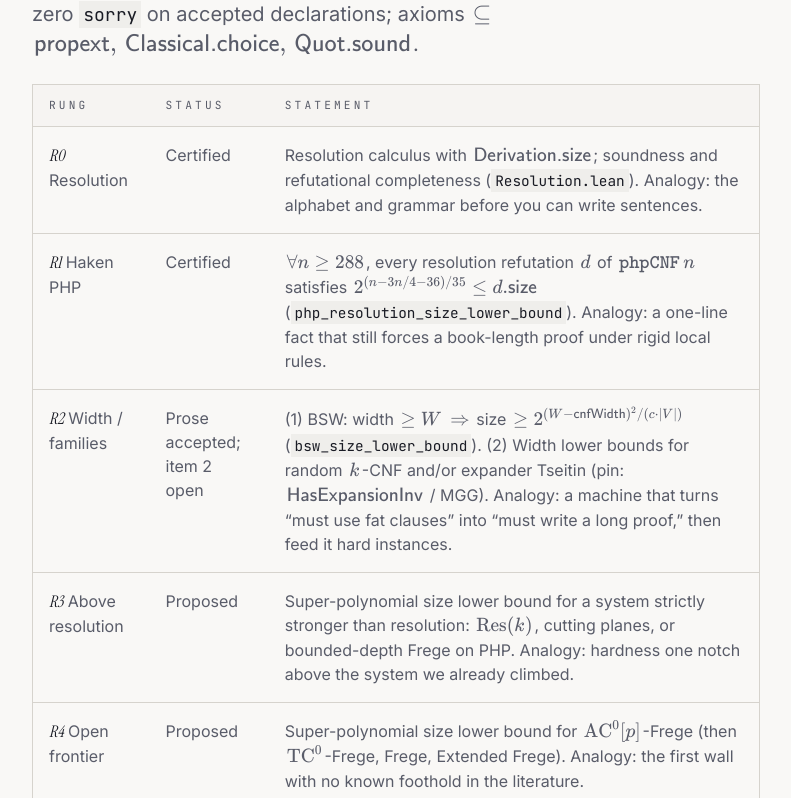
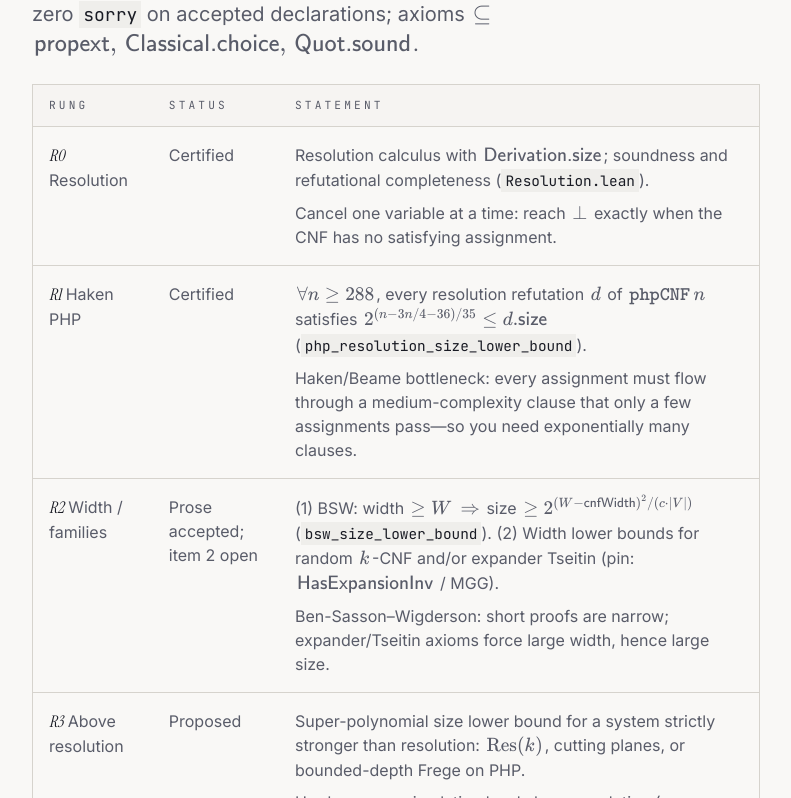
Before and after one commit to astrogirlnim/portfolio, a Next.js app: page /blog/issue-02-attention-is-all-you-need in a window 1280 px wide. Shown: the part 3202-4000 px from the top of the page, without its empty margins (244-1035 px from the left). Built offline with nearby package versions, Linux system fonts and the light colour scheme.

Commit message:
Fix(blog): drop italic on rung second lines; keep literature glosses

```diff
--- a/app/blog/[slug]/page.tsx
+++ b/app/blog/[slug]/page.tsx
@@ -162,7 +162,18 @@ export default async function BlogPostPage({ params }: BlogPostPageProps) {
                                     key={`${post.slug}-cell-${sectionIndex}-${rowIndex}-${cellIndex}`}
                                     className="px-4 py-4 align-top text-sm leading-relaxed text-muted-foreground sm:text-base"
                                   >
-                                    {renderBlogText(cell)}
+                                    {cell.split("\n").map((line, lineIndex) => (
+                                      <span key={`${post.slug}-line-${sectionIndex}-${rowIndex}-${cellIndex}-${lineIndex}`}>
+                                        {lineIndex > 0 ? <br /> : null}
+                                        {lineIndex > 0 ? (
+                                          <span className="mt-2 inline-block">
+                                            {renderBlogText(line)}
+                                          </span>
+                                        ) : (
+                                          renderBlogText(line)
+                                        )}
+                                      </span>
+                                    ))}
                                   </td>
                                 ))}
                               </tr>
--- a/lib/blog.ts
+++ b/lib/blog.ts
@@ -90,32 +90,32 @@ const posts: BlogPost[] = [
             [
               "**R0** Resolution",
               "Certified",
-              "Resolution calculus with $\\mathsf{Derivation.size}$; soundness and refutational completeness (`Resolution.lean`). Analogy: the alphabet and grammar before you can write sentences.",
+              "Resolution calculus with $\\mathsf{Derivation.size}$; soundness and refutational completeness (`Resolution.lean`).\nCancel one variable at a time: reach $\\bot$ exactly when the CNF has no satisfying assignment.",
             ],
             [
               "**R1** Haken PHP",
               "Certified",
-              "$\\forall n \\ge 288$, every resolution refutation $d$ of $\\mathtt{phpCNF}\\,n$ satisfies $2^{(n-3n/4-36)/35} \\le d.\\mathsf{size}$ (`php_resolution_size_lower_bound`). Analogy: a one-line fact that still forces a book-length proof under rigid local rules.",
+              "$\\forall n \\ge 288$, every resolution refutation $d$ of $\\mathtt{phpCNF}\\,n$ satisfies $2^{(n-3n/4-36)/35} \\le d.\\mathsf{size}$ (`php_resolution_size_lower_bound`).\nHaken/Beame bottleneck: every assignment must flow through a medium-complexity clause that only a few assignments pass—so you need exponentially many clauses.",
             ],
             [
               "**R2** Width / families",
               "Prose accepted; item 2 open",
-              "(1) BSW: width $\\ge W$ $\\Rightarrow$ size $\\ge 2^{(W-\\mathsf{cnfWidth})^2/(c\\cdot|V|)}$ (`bsw_size_lower_bound`). (2) Width lower bounds for random $k$-CNF and/or expander Tseitin (pin: $\\mathsf{HasExpansionInv}$ / MGG). Analogy: a machine that turns “must use fat clauses” into “must write a long proof,” then feed it hard instances.",
+              "(1) BSW: width $\\ge W$ $\\Rightarrow$ size $\\ge 2^{(W-\\mathsf{cnfWidth})^2/(c\\cdot|V|)}$ (`bsw_size_lower_bound`). (2) Width lower bounds for random $k$-CNF and/or expander Tseitin (pin: $\\mathsf{HasExpansionInv}$ / MGG).\nBen-Sasson–Wigderson: short proofs are narrow; expander/Tseitin axioms force large width, hence large size.",
             ],
             [
               "**R3** Above resolution",
               "Proposed",
-              "Super-polynomial size lower bound for a system strictly stronger than resolution: $\\mathrm{Res}(k)$, cutting planes, or bounded-depth Frege on PHP. Analogy: hardness one notch above the system we already climbed.",
+              "Super-polynomial size lower bound for a system strictly stronger than resolution: $\\mathrm{Res}(k)$, cutting planes, or bounded-depth Frege on PHP.\nHardness one simulation level above resolution (e.g. cutting planes via feasible interpolation).",
             ],
             [
               "**R4** Open frontier",
               "Proposed",
-              "Super-polynomial size lower bound for $\\mathrm{AC}^0[p]$-Frege (then $\\mathrm{TC}^0$-Frege, Frege, Extended Frege). Analogy: the first wall with no known foothold in the literature.",
+              "Super-polynomial size lower bound for $\\mathrm{AC}^0[p]$-Frege (then $\\mathrm{TC}^0$-Frege, Frege, Extended Frege).\nRazborov–Smolensky lower-bounds $\\mathrm{AC}^0[p]$ circuits; matching Frege-style proof lower bounds remain open.",
             ],
             [
               "**R5** Cook–Reckhow",
               "Active",
-              "$\\mathsf{InP}$ / $\\mathsf{InNP}$ / $\\mathsf{IsPropProofSystem}$ via $\\mathsf{TM2ComputableInPolyTime}$; $\\exists$ poly-bounded PPS $\\Leftrightarrow$ $\\mathrm{NP}=\\mathrm{coNP}$; $\\mathrm{P}=\\mathrm{NP}\\Rightarrow\\mathrm{NP}=\\mathrm{coNP}$; $(\\forall\\,\\mathrm{PPS},\\,\\neg\\mathsf{PolynomiallyBounded})\\Rightarrow\\mathrm{P}\\neq\\mathrm{NP}$. Analogy: the dictionary that turns “no short proofs for all tautologies” into $\\mathrm{P}\\neq\\mathrm{NP}$.",
+              "$\\mathsf{InP}$ / $\\mathsf{InNP}$ / $\\mathsf{IsPropProofSystem}$ via $\\mathsf{TM2ComputableInPolyTime}$; $\\exists$ poly-bounded PPS $\\Leftrightarrow$ $\\mathrm{NP}=\\mathrm{coNP}$; $\\mathrm{P}=\\mathrm{NP}\\Rightarrow\\mathrm{NP}=\\mathrm{coNP}$; $(\\forall\\,\\mathrm{PPS},\\,\\neg\\mathsf{PolynomiallyBounded})\\Rightarrow\\mathrm{P}\\neq\\mathrm{NP}$.\nSAT has short yes-certificates (assignments); a poly-bounded proof system would give the same for TAUT—exactly $\\mathrm{NP}=\\mathrm{coNP}$.",
             ],
           ],
         },
```
